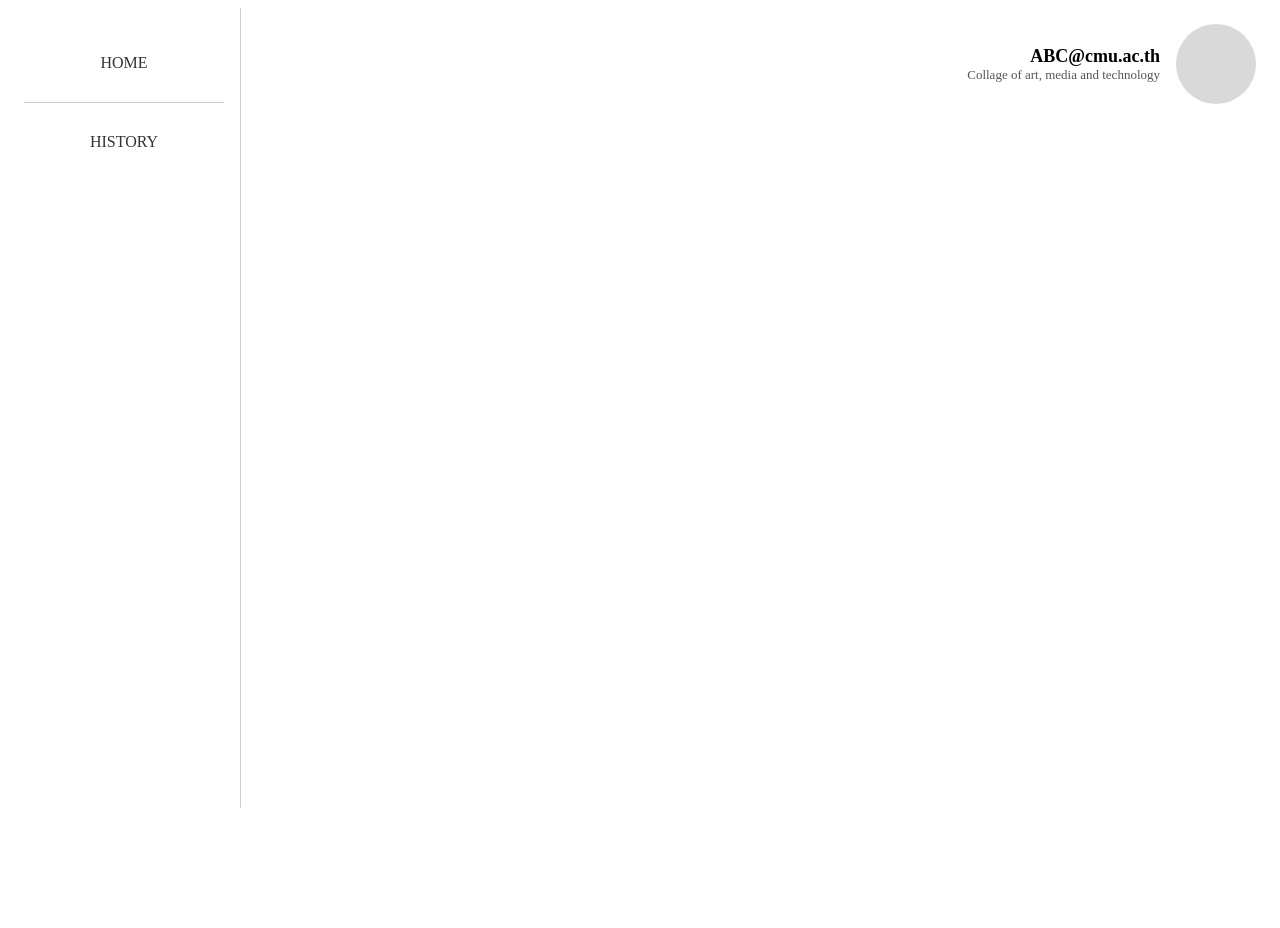
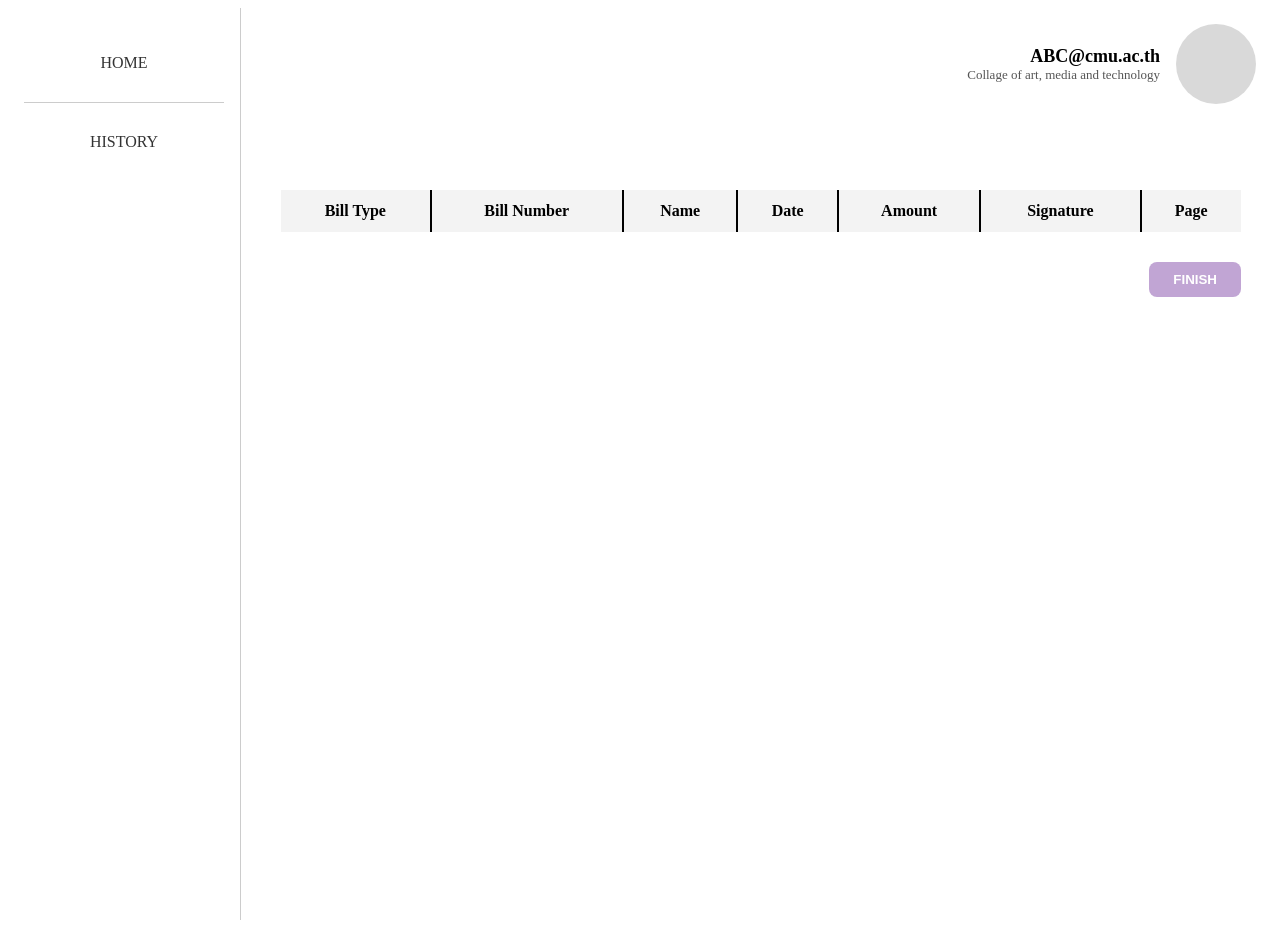
Before and after one commit to BamBamPatra/FAMIS-Frontend, a Vue app in the folder FAMIS-Frontend/: page /result in a window 1280 px wide. Before the commit the page ends 816 px from the top, so only its background shows below. Built offline with nearby package versions, Linux system fonts and the light colour scheme; the HTML template or start-up script is replaced by a standard one.

Commit message:
Create 'TabularResult' Page for display extract financial key
Add UX when uploading file to extract key

```diff
--- a/FAMIS-Frontend/src/router/index.ts
+++ b/FAMIS-Frontend/src/router/index.ts
@@ -1,6 +1,7 @@
 import { createRouter, createWebHistory } from 'vue-router'
 import UploadFile from '@/views/UploadFileView.vue'
 import PreviewFile from '@/views/PreviewFileView.vue'
+import TabularResultView from '@/views/TabularResultView.vue'
 
 const router = createRouter({
   history: createWebHistory(import.meta.env.BASE_URL),
@@ -14,7 +15,13 @@ const router = createRouter({
       path: '/previewFile',
       name: 'previewFile',
       component: PreviewFile,
-    }
+    },
+    {
+      path: '/result',
+      name: 'tabularResult',
+      component: TabularResultView
+}
+
   ],
 })
 
--- /dev/null
+++ b/FAMIS-Frontend/src/stores/financialKeyStore.ts
@@ -0,0 +1,18 @@
+// stores/financialKeyStore.ts
+import { defineStore } from 'pinia'
+import type { FinancialKey } from '@/type/FinancialKey'
+
+export const useFinancialKeyStore = defineStore('financialKey', {
+  state: () => ({
+    financialKeys: [] as FinancialKey[],
+    fileName: null as string | null
+  }),
+  actions: {
+    setKeys(keys: FinancialKey[]) {
+      this.financialKeys = keys
+    },
+    setFileName(name: string) {
+      this.fileName = name
+    }
+  }
+})
--- a/FAMIS-Frontend/src/views/PreviewFileView.vue
+++ b/FAMIS-Frontend/src/views/PreviewFileView.vue
@@ -2,9 +2,12 @@
 import { useRoute, useRouter } from 'vue-router'
 import { ref, onMounted } from 'vue'
 import ExtractKey from '@/service/ExtractKey.ts'
+import { useFinancialKeyStore } from '@/stores/financialKeyStore'
 
+const financialStore = useFinancialKeyStore()
 const route = useRoute()
 const router = useRouter()
+const isUploading = ref(false)
 
 const pdfUrl = ref<string | null>(null)
 const selectedFileName = ref<string | null>(null)
@@ -15,12 +18,13 @@ onMounted(() => {
   const fileName = route.query.fileName as string | null
 
   if (fileUrl) pdfUrl.value = fileUrl
-  if (fileName) selectedFileName.value = fileName
+  if (fileName) {
+    selectedFileName.value = fileName
+    financialStore.setFileName(fileName)
+  }
 
   file.value = (window as any).myFile || null
-  if (!file.value) {
-    alert('No file data found to upload.')
-  }
+  if (!file.value) alert('No file data found to upload.')
 })
 
 async function handleUpload() {
@@ -29,28 +33,31 @@ async function handleUpload() {
     return
   }
 
+  isUploading.value = true
   try {
     const response = await ExtractKey.processFile(file.value)
-    console.log('Response from backend:', response.data)
-    alert('Upload success! Check console for response.')
+    financialStore.setKeys(response.data) // 👉 Store in Pinia
+
+    router.push({ name: 'tabularResult' })
   } catch (error) {
-    alert('Upload failed. Please try again.')
+    alert('Upload failed.')
     console.error(error)
+  } finally {
+    isUploading.value = false
   }
 }
-
 
 function handleCancel() {
   router.push({ name: 'uploadFile' })
 }
+</script>
 
-</script>
 
 <template>
   <div class="file-upload-wrapper" v-if="pdfUrl">
 
     <!-- Display File Name -->
-    <div v-if="selectedFileName" class="file-name" @click="pdfUrl && window.open(pdfUrl, '_blank')">
+    <div v-if="selectedFileName" class="file-name">
       {{ selectedFileName }}
     </div>
 
@@ -70,6 +77,15 @@ function handleCancel() {
   <div v-else>
     <p>No file selected.</p>
   </div>
+
+  <!-- Loading Overlay -->
+  <div v-if="isUploading" class="overlay">
+    <div class="spinner-box">
+      <div class="spinner"></div>
+      <p>Uploading and Processing...</p>
+    </div>
+  </div>
+
 </template>
 
 <style scoped>
@@ -81,12 +97,17 @@ function handleCancel() {
 }
 
 .file-name {
+  background-color: #582c6d;
+  color: white;
+  font-size: x-large;
+  font-weight: bold;
+  padding: 10px 24px;
+  border-radius: 12px;
+  user-select: text;
   cursor: pointer;
-  color: #6a347f;
-  font-weight: bold;
-  margin-bottom: 8px;
-  user-select: text;
-  text-decoration: underline;
+  min-width: 200px;
+  box-shadow: 0 2px 4px rgba(0, 0, 0, 0.1);
+  width: 80%;
 }
 
 .file-name:hover {
@@ -125,4 +146,43 @@ function handleCancel() {
   overflow: hidden;
   max-width: 100%;
 }
+
+.overlay {
+  position: fixed;
+  top: 0;
+  left: 0;
+  width: 100vw;
+  height: 100vh;
+  background-color: rgba(255, 255, 255, 0.6);
+  backdrop-filter: blur(5px);
+  display: flex;
+  align-items: center;
+  justify-content: center;
+  z-index: 9999;
+}
+
+.spinner-box {
+  text-align: center;
+  padding: 40px;
+  background-color: white;
+  border-radius: 16px;
+  box-shadow: 0 0 30px rgba(0, 0, 0, 0.2);
+}
+
+.spinner {
+  width: 60px;
+  height: 60px;
+  border: 6px solid #ccc;
+  border-top-color: #8e50b2;
+  border-radius: 50%;
+  animation: spin 1s linear infinite;
+  margin: 0 auto 16px;
+}
+
+@keyframes spin {
+  to {
+    transform: rotate(360deg);
+  }
+}
+
 </style>
--- /dev/null
+++ b/FAMIS-Frontend/src/views/TabularResultView.vue
@@ -0,0 +1,152 @@
+<script setup lang="ts">
+import { useFinancialKeyStore } from '@/stores/financialKeyStore'
+
+const financialStore = useFinancialKeyStore()
+</script>
+
+<template>
+  <div class="container">
+    <div v-if="financialStore.fileName" class="file-name">
+      {{ financialStore.fileName }}
+    </div>
+
+    <table class="bill-table">
+      <thead>
+        <tr>
+          <th>Bill Type</th>
+          <th>Bill Number</th>
+          <th>Name</th>
+          <th>Date</th>
+          <th>Amount</th>
+          <th>Signature</th>
+          <th>Page</th>
+        </tr>
+      </thead>
+      <tbody>
+        <tr v-for="(item, index) in financialStore.financialKeys" :key="index">
+          <td>{{ item.bill_type }}</td>
+          <td>{{ item.bill_number || '-' }}</td>
+          <td>{{ item.supplier_name }}</td>
+          <td>{{ item.payment_date }}</td>
+          <td>{{ item.amount }}</td>
+          <td>{{ item.signature }}</td>
+          <td>{{ item.page }}</td>
+        </tr>
+      </tbody>
+    </table>
+
+    <div class="footer-btn">
+      <button class="finish-btn">FINISH</button>
+    </div>
+  </div>
+</template>
+
+
+<style scoped>
+.container {
+  padding: 40px;
+  border-radius: 4px;
+  width: 100%;
+  max-width: 960px;
+  margin: 0 auto;
+  min-height: 90vh;
+  position: relative;
+}
+
+.file-header {
+  display: flex;
+  justify-content: center;
+  align-items: center;
+  margin-bottom: 24px;
+  position: relative;
+}
+
+.file-name {
+  background-color: #582c6d;
+  color: white;
+  padding: 10px 24px;
+  font-size: 1.25rem;
+  border-radius: 10px;
+  font-weight: bold;
+}
+
+.close-btn {
+  position: absolute;
+  right: 0;
+  background-color: transparent;
+  color: white;
+  font-size: 1.5rem;
+  margin-right: 20px;
+  border: none;
+  cursor: pointer;
+  background-color: #582c6d;
+  border-radius: 50%;
+  width: 36px;
+  height: 36px;
+  line-height: 1;
+  display: flex;
+  align-items: center;
+  justify-content: center;
+}
+
+.bill-table {
+  width: 100%;
+  border-collapse: separate;
+  border-spacing: 0;
+  margin-top: 30px;
+  margin-bottom: 30px;
+}
+
+.bill-table th,
+.bill-table td {
+  border-top: none;
+  border-bottom: none;
+  border-left: 1px solid #000;
+  border-right: 1px solid #000;
+  padding: 12px;
+  text-align: center;
+}
+
+.bill-table th:first-child,
+.bill-table td:first-child {
+  border-left: none;
+}
+
+.bill-table th:last-child,
+.bill-table td:last-child {
+  border-right: none;
+}
+
+.bill-table tbody tr:nth-child(odd) {
+  background-color: #f9f9f9;
+}
+
+.bill-table tbody tr:nth-child(even) {
+  background-color: #ffffff;
+}
+
+.bill-table th {
+  background-color: #f3f3f3;
+  font-weight: bold;
+}
+
+.bill-table td {
+  padding: 20px 12px;
+}
+
+
+.footer-btn {
+  display: flex;
+  justify-content: flex-end;
+}
+
+.finish-btn {
+  background-color: #c1a5d4;
+  color: white;
+  padding: 10px 24px;
+  font-weight: bold;
+  border-radius: 8px;
+  border: none;
+  cursor: pointer;
+}
+</style>
--- a/FAMIS-Frontend/src/views/UploadFileView.vue
+++ b/FAMIS-Frontend/src/views/UploadFileView.vue
@@ -4,6 +4,11 @@ import { useRouter } from 'vue-router'
 
 const router = useRouter()
 const selectedFile = ref<File | null>(null)
+const fileInputRef = ref<HTMLInputElement | null>(null)
+
+function triggerFileInput() {
+  fileInputRef.value?.click()
+}
 
 function handleDrop(event: DragEvent) {
   event.preventDefault()
@@ -36,13 +41,14 @@ function selectFile(file: File) {
   <div class="upload-container">
 
     <!-- Drag and Drop -->
-    <div class="drop-zone" @drop="handleDrop" @dragover="handleDragOver">
+    <div class="drop-zone" @drop="handleDrop" @dragover="handleDragOver" @click="triggerFileInput">
 
       <!-- Upload icon -->
       <svg xmlns="http://www.w3.org/2000/svg" class="icon" aria-hidden="true" focusable="false" viewBox="0 0 448 512">
         <path d="M246.6 9.4c-12.5-12.5-32.8-12.5-45.3 0l-128 128c-12.5 12.5-12.5 32.8 0 45.3s32.8 12.5 45.3 0L192 109.3 192 320c0 17.7 14.3 32 32 32s32-14.3 32-32l0-210.7 73.4 73.4c12.5 12.5 32.8 12.5 45.3 0s12.5-32.8 0-45.3l-128-128zM64 352c0-17.7-14.3-32-32-32s-32 14.3-32 32l0 64c0 53 43 96 96 96l256 0c53 0 96-43 96-96l0-64c0-17.7-14.3-32-32-32s-32 14.3-32 32l0 64c0 17.7-14.3 32-32 32L96 448c-17.7 0-32-14.3-32-32l0-64z"/>
       </svg>
       <div class="text">DROP FILE</div>
+      <input type="file" id="fileInput" ref="fileInputRef" hidden @change="handleFileChange"/>
     </div>
 
     <!-- File Select Button -->
```
Also changed, not shown: FAMIS-Frontend/src/type.ts (added, +9 -0 lines).
